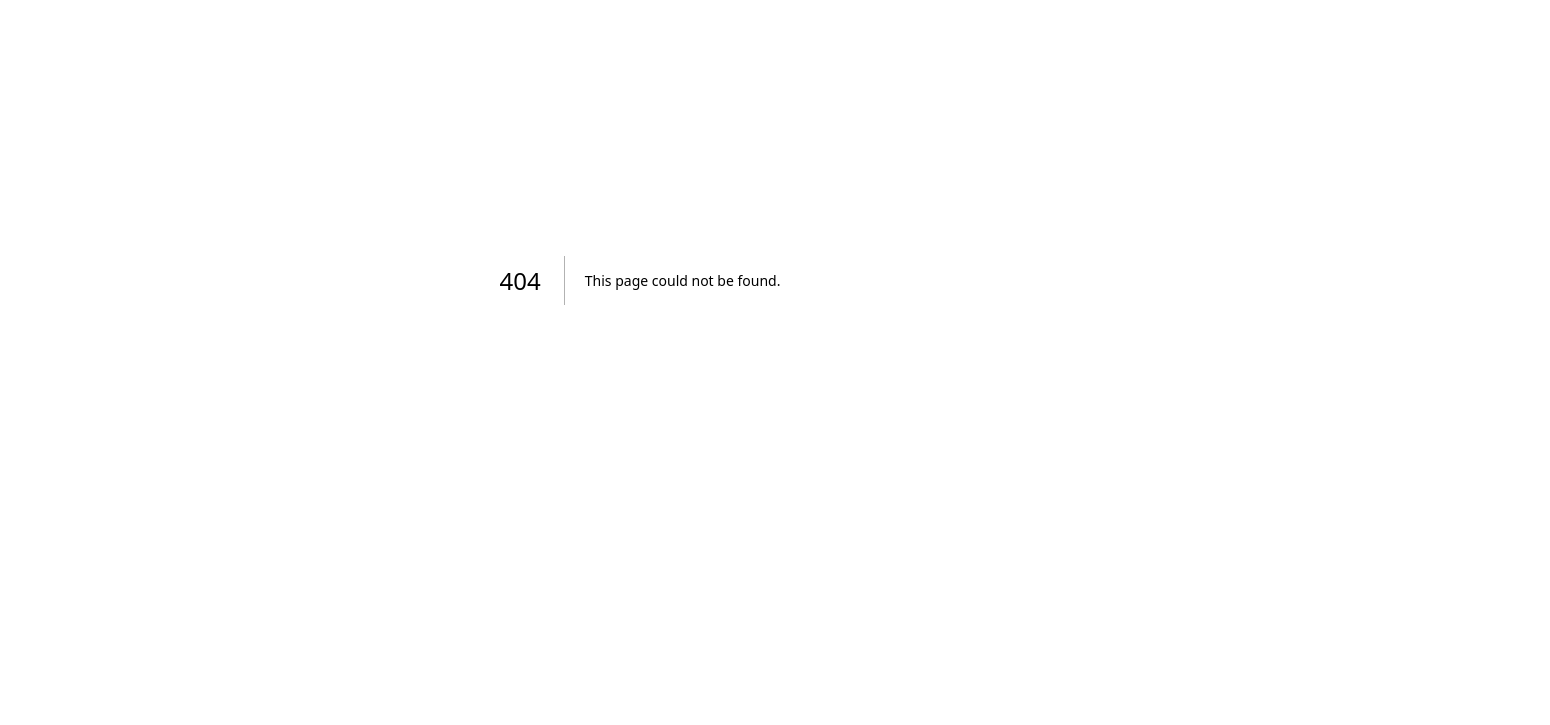
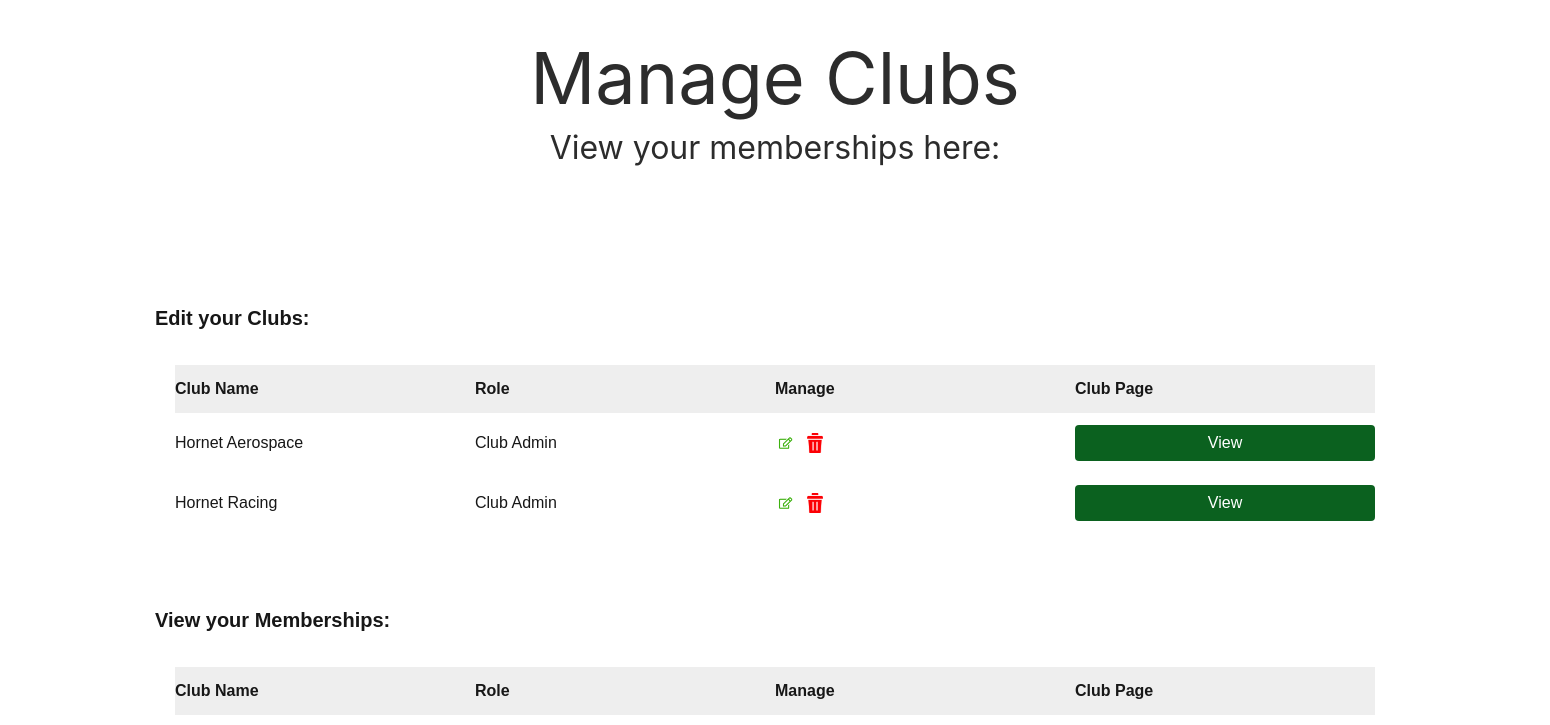
Before and after one commit to markciubal/hivefinder, a Next.js app: page /clubAdmin in a window 1280 px wide. Before the commit this address had no page. Shown: the part 120-845 px from the top of the page, 1550 px wide, since content can reach past the window. Before the commit the page ends 800 px from the top, so only its background shows below. Built offline with nearby package versions, Linux system fonts and the light colour scheme.

Commit message:
Added page and icons.

```diff
--- /dev/null
+++ b/app/clubAdmin/page.css
@@ -0,0 +1,118 @@
+.manageclubscomp {
+  height: 1000px;
+  width: 1550px;
+  background-color: #ffffff;
+  align-items: center;
+  align-content: middle;
+}
+.hero-form {
+  display: flex;
+  flex-direction: column;
+  justify-content: center;
+  align-items: center;
+  padding: 75px 24px;
+  gap: 32px;
+  background-color: #ffffff;
+}
+
+.text-content-title {
+  display: flex;
+  flex-direction: column;
+  justify-content: flex-start;
+  align-items: center;
+  gap: 8px;
+}
+
+.text-1 {
+  text-align: center;
+  vertical-align: top;
+  font-size: 72px;
+  font-family: Inter;
+  letter-spacing: -3%;
+  line-height: 120.00000476837158%;
+  color: #2c2c2c;
+}
+
+.text-2 {
+  text-align: center;
+  vertical-align: middle;
+  font-size: 32px;
+  font-family: Inter;
+  line-height: 120.00000476837158%;
+  color: #2c2c2c;
+}
+
+.table {
+  width: 80%;
+  margin: 20px auto;
+  padding: 12px 20px;
+}
+
+.table-row {
+  display: grid;
+  grid-template-columns: 1fr 1fr 1fr 1fr;
+  padding: 12px 0;
+  align-items: center;
+
+}
+
+.table-header {
+  background: #eee;
+  font-weight: 700;
+}
+
+
+.icon-group {
+  display: flex;
+  align-items: center;
+  gap: 10px;
+}
+
+.icon-group img {
+  width: 20px;
+  height: 20px;
+  object-fit: contain;
+  cursor: pointer;
+}
+
+
+.icon-group {
+  display: flex;
+  align-items: center;
+  gap: 10px;
+}
+
+
+.edit-icon {
+  width: 30px;
+  height: 30px;
+  object-fit: contain;
+  cursor: pointer;
+}
+
+
+.delete-icon {
+  width: 20px;
+  height: 20px;
+  object-fit: contain;
+  cursor: pointer;
+}
+
+
+.view-btn {
+  background: #0b611f;
+  color: white;
+  padding: 6px 14px;
+  border-radius: 4px;
+  border: none;
+}
+
+.section-title {
+  width: 80%;
+  margin: 60px auto 10px;
+  font-size: 20px;
+  font-weight: 600;
+}
+
+
+/* Additional styles can be added here */
--- /dev/null
+++ b/app/clubAdmin/page.jsx
@@ -0,0 +1,79 @@
+import "./page.css";
+import Header from "../components/header/Header.jsx";
+
+export default function Page() {
+  return (
+    <>
+      <Header />
+      <div className="manageclubscomp">
+
+        <div className="hero-form">
+          <div className="text-content-title">
+            <p className="text-1">Manage Clubs</p>
+            <p className="text-2">View your memberships here:</p>
+          </div>
+        </div>
+
+        {/* ---------- Edit Your Clubs ------------- */}
+        <p className="section-title">Edit your Clubs:</p>
+
+        <div className="table">
+          <div className="table-row table-header">
+            <p>Club Name</p>
+            <p>Role</p>
+            <p>Manage</p>
+            <p>Club Page</p>
+          </div>
+
+          <div className="table-row">
+            <p>Hornet Aerospace</p>
+            <p>Club Admin</p>
+            <div className="icon-group">
+              <img src="/edit.webp" />
+              <img src="/delete.png" />
+            </div>
+            <button className="view-btn">View</button>
+          </div>
+
+          <div className="table-row">
+            <p>Hornet Racing</p>
+            <p>Club Admin</p>
+            <div className="icon-group">
+              <img src="/edit.webp" />
+              <img src="/delete.png" />
+
+
+            </div>
+            <button className="view-btn">View</button>
+          </div>
+        </div>
+
+        {/* -------- View memberships ------- */}
+        <p className="section-title">View your Memberships:</p>
+
+        <div className="table">
+          <div className="table-row table-header">
+            <p>Club Name</p>
+            <p>Role</p>
+            <p>Manage</p>
+            <p>Club Page</p>
+          </div>
+
+          <div className="table-row">
+            <p>Girls Who Code</p>
+            <p>General Member</p>
+            <img className="delete-icon" src="/delete.png" />
+            <button className="view-btn">View</button>
+          </div>
+
+          <div className="table-row">
+            <p>Society of Women Engineers</p>
+            <p>General Member</p>
+            <img className="delete-icon" src="/delete.png" />
+            <button className="view-btn">View</button>
+          </div>
+        </div>
+      </div>
+    </>
+  );
+}
```
Also changed, not shown: public/delete.png (added), public/edit.webp (added).
